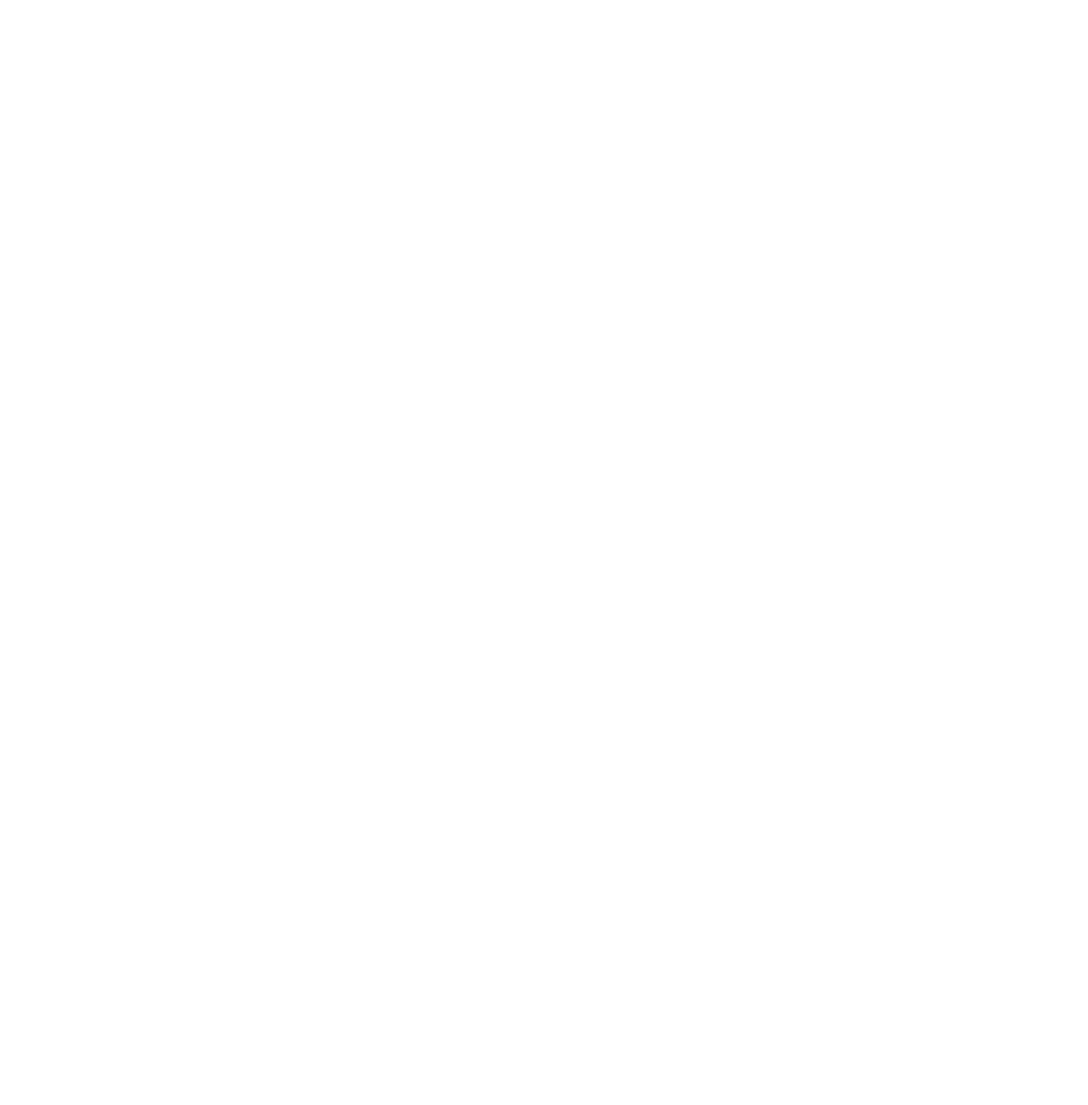
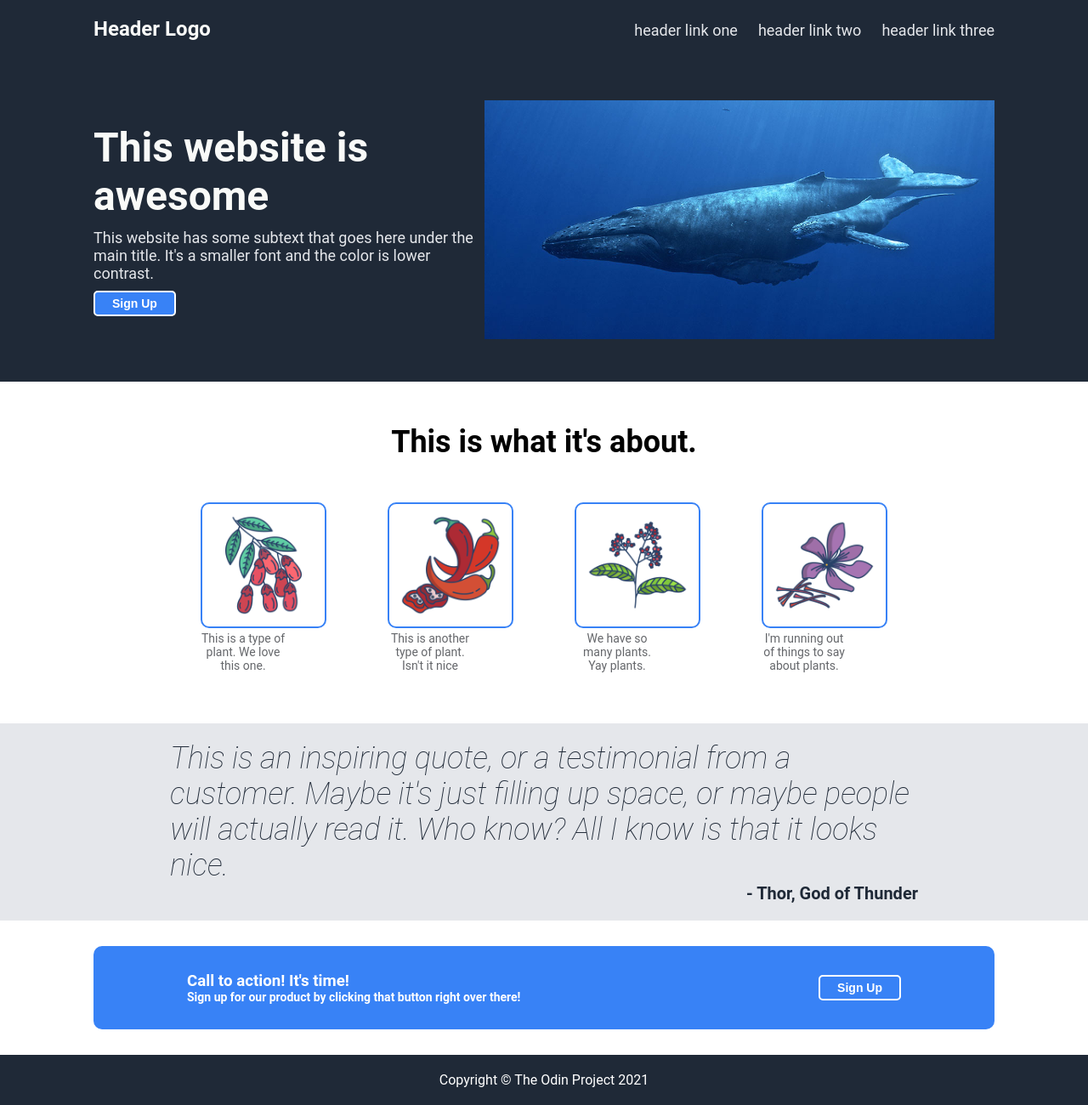
Before and after one commit to MiguelDeTrool/odin-landing-page, a plain HTML site: page index.html in a window 1280 px wide. Shown: the whole page at 85% size. Before the commit the page ends 800 px from the top, so only its background shows below. Drawn offline with Linux system fonts and the light colour scheme.

Commit message:
Add all flexboxes for layout and styles

```diff
--- a/index.html
+++ b/index.html
@@ -3,8 +3,59 @@
     <head>
         <title>Odin Landing Page</title>
         <meta charset="UTF-8">
+        <link rel="stylesheet" href="styles.css">
     </head>
     <body>
-
+        <ul class="header">
+            <li id="logo">Header Logo</li>
+            <li><a href="google.com">header link one</a></li>
+            <li><a href="google.com">header link two</a></li>
+            <li><a href="google.com">header link three</a></li>
+        </ul>
+        <div class="main">
+            <div>
+                <h1>This website is awesome</h1>
+                <div>This website has some subtext that goes here under the main title. It's a smaller font and the color is lower contrast.</div>
+                <button class="button">Sign Up</button>
+            </div>
+            <img src="/images/whale.jpg" alt="Whale">
+        </div>
+        <div class="information">
+            <h2>This is what it's about.</h2>
+            <div class="container">
+                <div class="info">
+                <img src="./images/barberry.png" alt="barberry">
+                <div class="info-text">This is a type of plant. We love this one.</div>
+                </div>
+                <div class="info">
+                <img src="./images/chilli.png" alt="chili">
+                <div class="info-text">This is another type of plant. Isn't it nice</div>
+                </div>
+                <div class="info">
+                <img src="./images/pepper.png" alt="pepper">
+                <div class="info-text">We have so many plants. Yay plants.</div>
+                </div>
+                <div class="info">
+                <img src="./images/saffron.png" alt="saffron">
+                <div class="info-text">I'm running out of things to say about plants.</div>
+                </div>
+            </div>
+        </div>
+        <div class="quote-box">
+            <div>This is an inspiring quote, or a testimonial from a customer. Maybe it's just filling up space, or maybe people will actually read it. Who know? All I know is that it looks nice.</div>
+            <div>- Thor, God of Thunder</div>
+        </div>
+        <div class="sign-up-section">
+            <div class="sign-up-box">
+                <div class="sign-up-text">
+                    <h3>Call to action! It's time!</h3>
+                    <p>Sign up for our product by clicking that button right over there!</p>
+                </div>
+                <button class="button">Sign Up</button>
+            </div>
+        </div>
+        <div class="footer">
+            Copyright © The Odin Project 2021
+        </div>
     </body>
 </html>
--- a/styles.css
+++ b/styles.css
@@ -0,0 +1,195 @@
+body {
+    font-family: 'Roboto', Ubuntu, 'Helvetica Neue', sans-serif;
+    height: 100vh;
+    display: flex;
+    flex-direction: column;
+    margin: 0;
+}
+
+/*body > * {
+    padding-left: 50px;
+    padding-right: 50px;
+}*/
+
+.header {
+    list-style-type: none;
+    background-color: #1F2937;
+    color: #F9FAF8;
+    font-size: 24px;
+    font-weight: bold;
+    overflow: hidden;
+    white-space: nowrap;
+    margin: 0;
+    padding: 20px 110px;
+    flex: 0 0 auto;
+    display: flex;
+    flex-wrap: nowrap;
+    justify-content: flex-start;
+    align-items: center;
+    gap: 24px;
+}
+
+#logo {
+}
+
+.header li:nth-child(2)  {
+    margin-left: auto;
+}
+
+.header li a {
+    text-decoration: none;
+    color: #E5E7EB;
+    font-size: 18px;
+    font-weight: normal;
+}
+
+.main {
+    background-color: #1F2937;
+    color: white;
+    flex: 1;
+    display: flex;
+    align-items: center;
+    padding: 50px 110px;
+}
+
+.main div {
+    flex: 1 1 auto;
+}
+
+.main div h1 {
+    margin: 0;
+    color: #F9FAF8;
+    font-size: 48px;
+    font-weight: bolder;
+}
+
+.main div div {
+    color: #E5E7EB;
+    font-size: 18px;
+    margin: 10px 0px;
+}
+
+.main img {
+    width: 600px;
+    height: auto;
+    flex: 1 1 auto;
+    margin-left: 10px;
+}
+
+.information {
+    text-align: center;
+    flex: 1;
+    padding: 60px 200px;
+    padding-top: 0px;
+    display: flex;
+    flex-direction: column;
+    justify-content: flex-start;
+}
+
+.information h2 {
+    text-align: center;
+    font-size: 36px;
+    font-weight: bolder;
+    padding: 20px 0px;
+    flex: 1;
+}
+
+.container {
+    flex: 1;
+    display: flex;
+    justify-content: space-around;
+    align-items: flex-start;
+    flex-wrap: wrap;
+  }
+
+
+.container img {
+    border: 2px solid #3882F6;
+    border-radius: 10px;
+    padding: 12px;
+    width: 120px;
+    height: 120px;
+}
+
+.info {
+    max-width: 200px;
+}
+
+.info-text {
+    text-align: center;
+    color: #65676B;
+    font-size: 14px;
+    width: 100px;
+}
+
+.quote-box {
+    background-color: #E5E7EB;
+    flex: 1;
+    padding: 20px 200px;
+    color: #1F2937;
+}
+
+.quote-box div:nth-child(1) {
+    font-size: 36px;
+    font-style: italic;
+    font-weight: lighter;
+}
+
+.quote-box div:nth-child(2) {
+    text-align: right;
+    font-size: 20px;
+    font-weight: bold;
+}
+
+.sign-up-section {
+    text-align: center;
+    font-weight: bold;
+    padding: 00px 110px;
+}
+
+.sign-up-box {
+    background-color: #3882F6;
+    border-radius: 10px;
+    margin: 30px 0px;
+    padding: 30px 110px;
+    display: flex;
+    justify-items: space-between;
+    align-items: center;
+}
+
+.sign-up-text {
+    text-align: start;
+    color: white;
+    flex: 1;
+}
+
+.sign-up-text h3 {
+    margin: 0;
+    padding: 0;
+}
+
+.sign-up-text p {
+    margin: 0;
+    margin-right: 20px;
+    padding: 0;
+    font-size: 14px;
+}
+
+.button {
+    border: 2px solid white;
+    border-radius: 5px;
+    background-color: #3882F6;
+    color: white;
+    font-size: 14px;
+    font-weight: bold;
+    text-align: center;
+    padding: 5px 20px;
+    flex:  0 0 auto;
+}
+
+.footer {
+    background-color: #1F2937;
+    color: white;
+    padding: 20px;
+    text-align: center;
+}
```
Also changed, not shown: images/whale.jpg (renamed from images/30668984424_825046e483_b.jpg).
